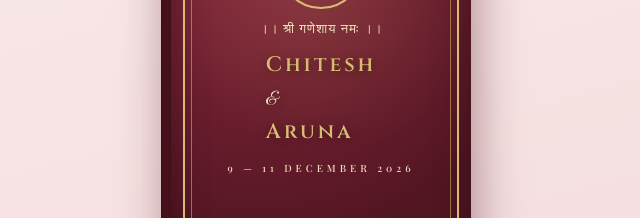
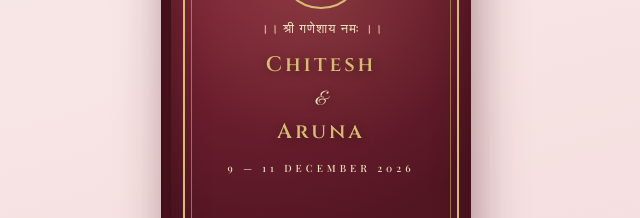
Before and after one commit to shubhamchoudhary0071/new_wedding_invitation, a plain HTML site: page index.html in a window 1280 px wide. Shown: the part 350-568 px from the top of the page, 319-959 px from the left. Drawn offline with nearby package versions, Linux system fonts and the light colour scheme; a web font is replaced by a local one.

Commit message:
Center the & on book cover

```diff
--- a/index.html
+++ b/index.html
@@ -177,7 +177,7 @@ body.open #musicBtn{display:flex;}
 .cover-names{
   font-family:'Cinzel',serif;font-weight:600;color:var(--gold-light);
   font-size:21px;letter-spacing:3px;line-height:1.6;
-  text-shadow:0 2px 10px rgba(0,0,0,.4);
+  text-align:center;text-shadow:0 2px 10px rgba(0,0,0,.4);
 }
 .cover-names .amp{font-family:'Great Vibes',cursive;font-size:19px;font-weight:400;letter-spacing:0;color:var(--gold-pale);}
 .cover-sub{font-family:'Playfair Display',serif;color:var(--gold-pale);font-size:10px;letter-spacing:4px;text-transform:uppercase;}
```
